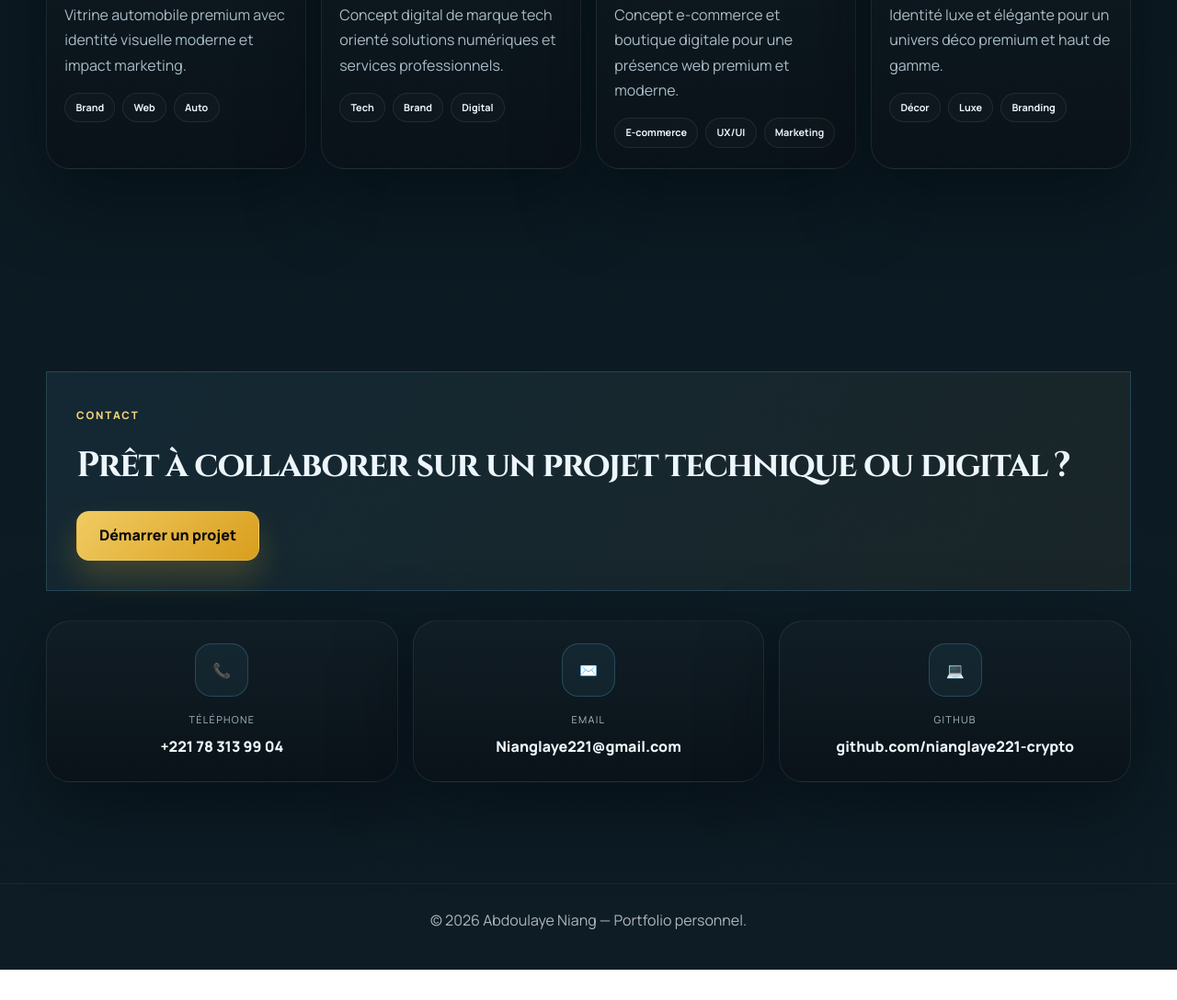
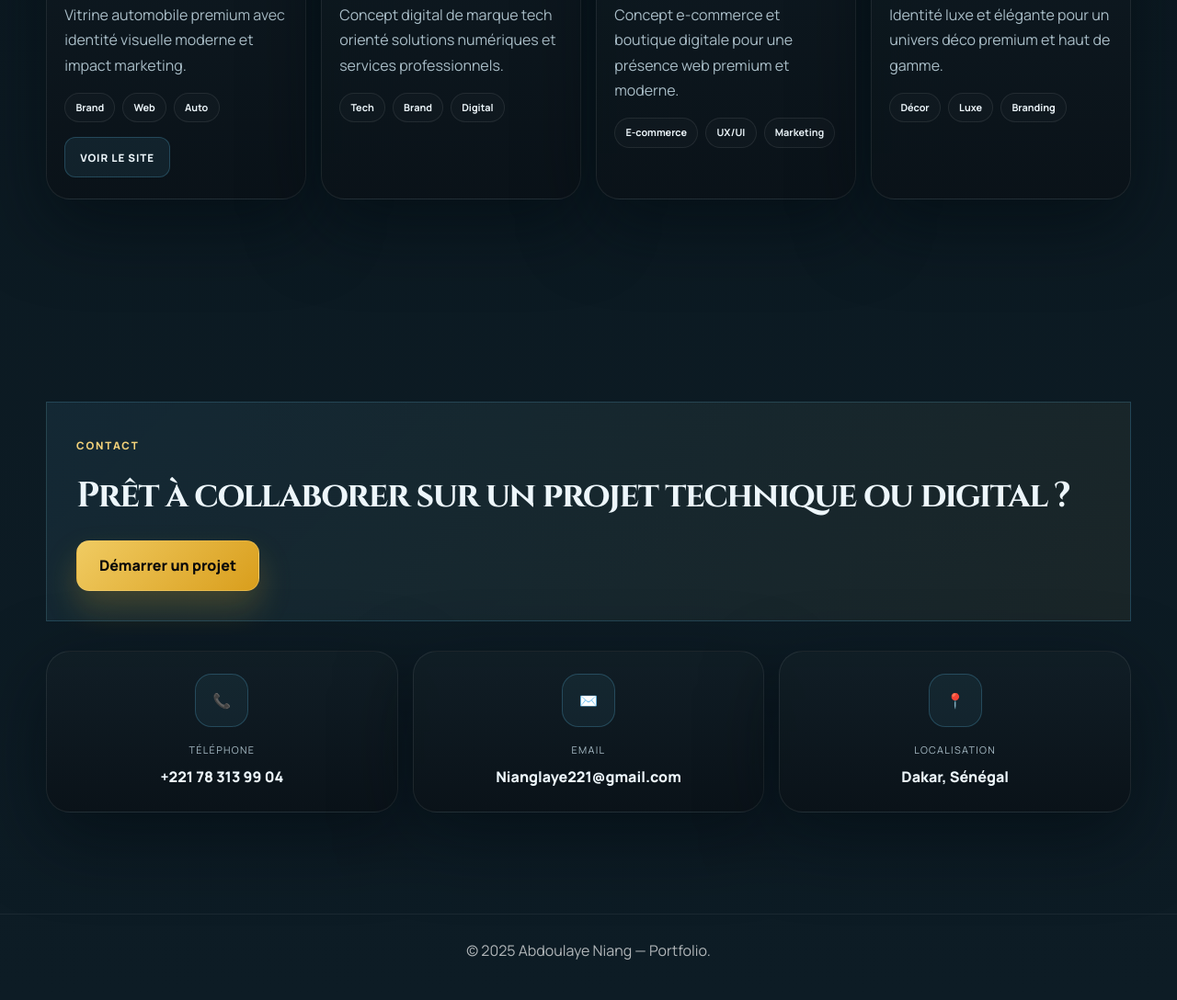
Before and after one commit to nianglaye221-crypto/portfolio, a plain HTML site: page index.html in a window 1280 px wide. Shown: the part 4154-5242 px from the top of the page at 92% size. Before the commit the page ends 5209 px from the top, so only its background shows below. Drawn offline with Linux system fonts and the light colour scheme.

Commit message:
Add external link to the 2K Automobiles project card in the portfolio page

```diff
--- a/index.html
+++ b/index.html
@@ -517,7 +517,7 @@
         filter: drop-shadow(0 18px 28px rgba(0,0,0,0.28));
       }
       .project-card.osons-card .project-visual {
-        background: linear-gradient(135deg, rgba(139, 104, 45, 0.78), rgba(24, 15, 9, 0.92));
+        background: linear-gradient(135deg, rgba(116,89,40,0.64), rgba(19,16,12,0.92));
         padding: 0.15rem;
       }
       .project-card.osons-card .project-visual img {
@@ -573,6 +573,28 @@
         font-size: 0.68rem;
         font-weight: 700;
         color: var(--white);
+      }
+      .project-link {
+        display: inline-flex;
+        margin-top: 1rem;
+        align-items: center;
+        justify-content: center;
+        min-height: 42px;
+        padding: 0.7rem 1rem;
+        border-radius: 12px;
+        font-size: 0.72rem;
+        font-weight: 800;
+        letter-spacing: 0.08em;
+        text-transform: uppercase;
+        border: 1px solid rgba(105,210,255,0.22);
+        background: rgba(105,210,255,0.08);
+        color: var(--white);
+        transition: transform 0.2s ease, border-color 0.2s ease, box-shadow 0.2s ease;
+      }
+      .project-link:hover {
+        transform: translateY(-2px);
+        border-color: rgba(105,210,255,0.45);
+        box-shadow: 0 14px 28px rgba(8,17,26,0.35);
       }
 
       .cta-box {
@@ -929,6 +951,7 @@
                   <span>Web</span>
                   <span>Auto</span>
                 </div>
+                <a class="project-link" href="https://2kautomobiles.com" target="_blank" rel="noreferrer">Voir le site</a>
               </div>
             </article>
 
@@ -999,17 +1022,15 @@
               <small>Téléphone</small>
               <a href="tel:+221783139904">+221 78 313 99 04</a>
             </div>
-
             <div class="card contact-item">
               <div class="contact-icon">✉️</div>
               <small>Email</small>
               <a href="mailto:Nianglaye221@gmail.com">Nianglaye221@gmail.com</a>
             </div>
-
             <div class="card contact-item">
-              <div class="contact-icon">💻</div>
-              <small>GitHub</small>
-              <a href="https://github.com/nianglaye221-crypto" target="_blank" rel="noreferrer">github.com/nianglaye221-crypto</a>
+              <div class="contact-icon">📍</div>
+              <small>Localisation</small>
+              <span>Dakar, Sénégal</span>
             </div>
           </div>
         </div>
@@ -1017,7 +1038,7 @@
     </main>
 
     <footer>
-      © 2026 Abdoulaye Niang — Portfolio personnel.
+      © 2025 Abdoulaye Niang — Portfolio.
     </footer>
   </body>
 </html>
```
